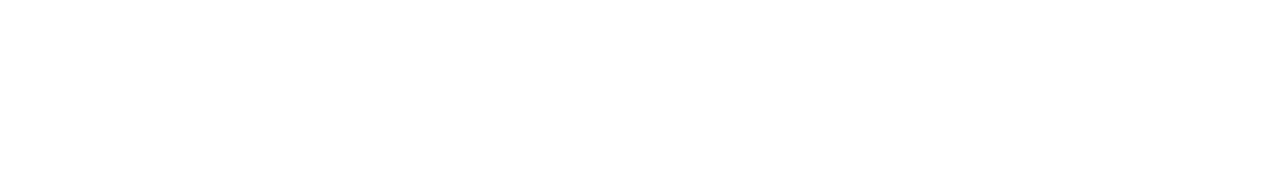
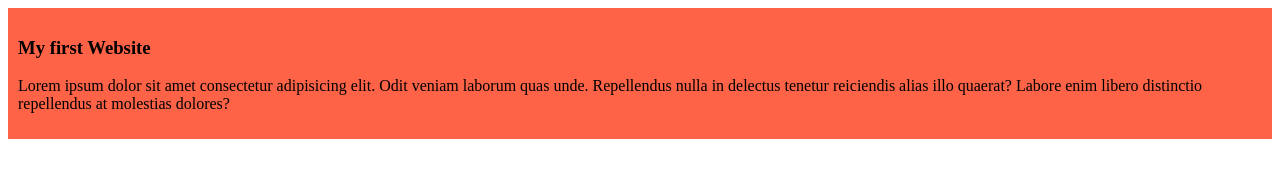
Before and after one commit to amrinkarim22/my-simple-website, a plain HTML site: page index.html in a window 1280 px wide. Drawn offline with Linux system fonts and the light colour scheme.

Commit message:
added blog

```diff
--- a/index.html
+++ b/index.html
@@ -4,8 +4,12 @@
     <meta charset="UTF-8">
     <meta name="viewport" content="width=device-width, initial-scale=1.0">
     <title>My Simple Website</title>
+    <link rel="stylesheet" href="styles/blog.css">
 </head>
 <body>
-
+    <div>
+       <h3>My first Website</h3>
+       <p>Lorem ipsum dolor sit amet consectetur adipisicing elit. Odit veniam laborum quas unde. Repellendus nulla in delectus tenetur reiciendis alias illo quaerat? Labore enim libero distinctio repellendus at molestias dolores?</p>
+    </div>
 </body>
 </html>
--- /dev/null
+++ b/styles/blog.css
@@ -0,0 +1,4 @@
+div{
+    background-color: tomato;
+    padding: 10px;
+}
```
